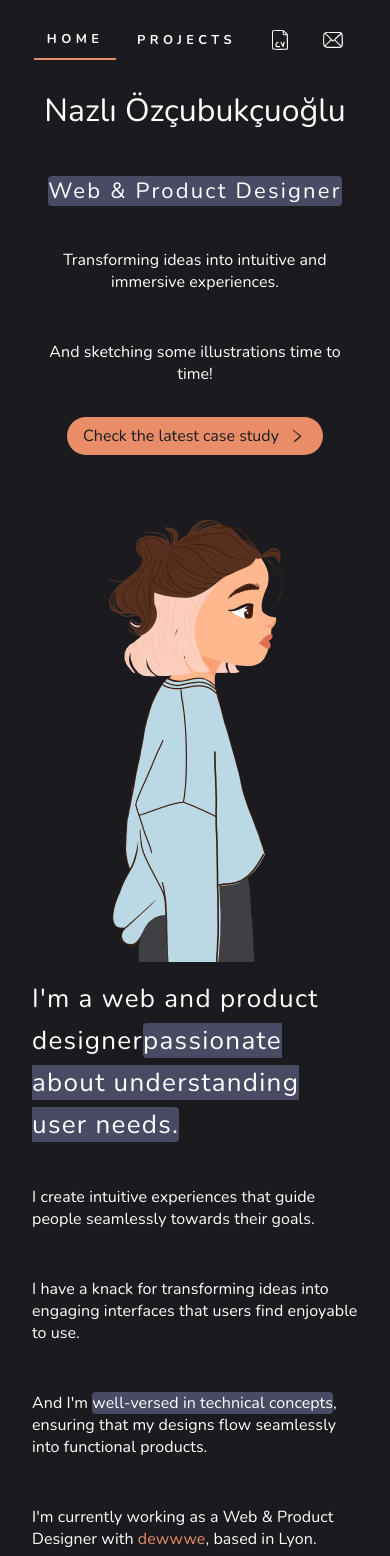
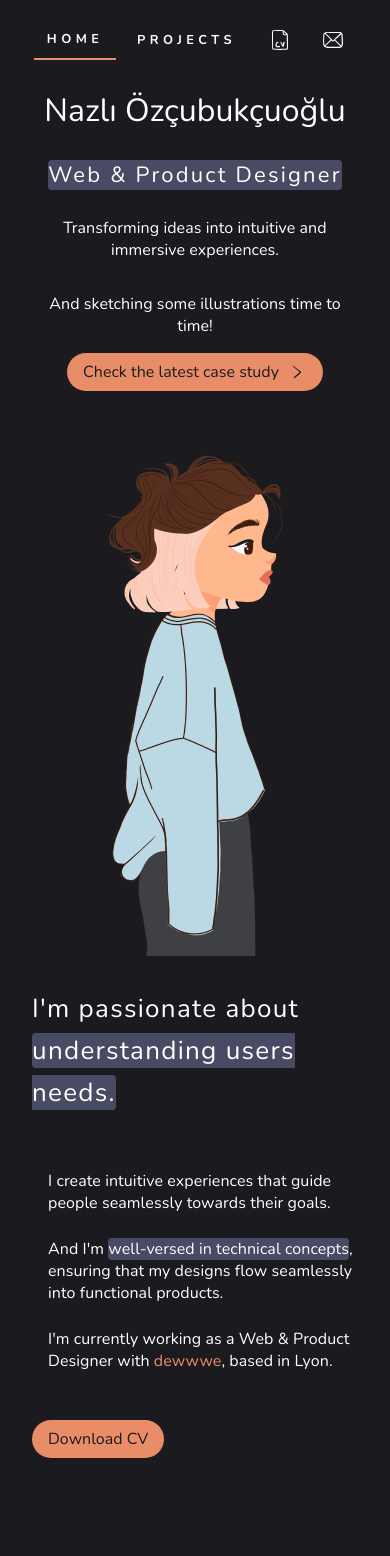
Before and after one commit to Greyfourt/greyfourt.github.io, a Next.js app: page / in a window 390 px wide. Shown: the top 1556 px of the page. Built offline with nearby package versions, Linux system fonts and the light colour scheme.

Commit message:
small css fixes

```diff
--- a/src/app/page.tsx
+++ b/src/app/page.tsx
@@ -20,31 +20,28 @@ export default function Home() {
           </button>
         </div>
 
-        <div className="CTAContainerRow">
-          <div className="CTAImage">
+        <div className="ctaContainerRow">
+          <div className="ctaImage">
             <img src="/illustration.png" alt="" />
           </div>
-          <div className="CTADescriptions">
-            <h2 className="CTAtitle">
-              I'm a web and product designer
-              <mark>passionate about understanding user needs.</mark>
+          <div className="ctaText">
+
+            <h2 className="ctatitle">
+              I'm passionate about <mark>understanding users needs.</mark>
             </h2>
+            <div className="ctaDescriptions">
               <p>
                 I create intuitive experiences that guide people seamlessly
                 towards their goals.
-            </p>
-            <p>
-              I have a knack for transforming ideas into engaging interfaces
-              that users find enjoyable to use.
               </p>
               <p>
                 And I'm <mark>well-versed in technical concepts</mark>, ensuring
                 that my designs flow seamlessly into functional products.
               </p>
               <p>
-              I'm currently working as a Web & Product Designer with{" "}
-              <a href="https://dewwwe.com/">dewwwe</a>, based in Lyon.
+                I'm currently working as a Web & Product Designer with <a href="https://dewwwe.com/">dewwwe</a>, based in Lyon.
               </p>
+            </div>
             <button className="button Primary">
               <a
                 href="https://greyfourt.github.io/CV_English_Nazli.pdf"
@@ -60,7 +57,7 @@ export default function Home() {
 
         <Projects />
 
-        <div className="CTAContainerColumn" id="Contact">
+        <div className="ctaContainerColumn" id="Contact">
           <h2>
             <mark>How can I be of help?</mark>
           </h2>
--- a/src/styles/base/_base.scss
+++ b/src/styles/base/_base.scss
@@ -24,7 +24,7 @@ body {
 .bodyContainer {
   @include flex(column, center, center);
 
-  & > * {
+  &>* {
     max-width: 1200px;
   }
 
@@ -394,7 +394,7 @@ button.CaseStudy.tag.active {
 
 .headerDescription {
   @include flex(column, center, center);
-  gap: 1.5rem;
+  gap: .5rem;
   padding: 4em 2em;
   width: 100%;
 
@@ -458,7 +458,7 @@ button.CaseStudy.tag.active {
   }
 }
 
-.CTAContainerRow {
+.ctaContainerRow {
   @include flex(row, center, center);
   padding: 4rem 2rem;
   gap: 2rem;
@@ -467,13 +467,17 @@ button.CaseStudy.tag.active {
     padding: 0px;
   }
 
-  & .CTADescriptions {
+  & .ctaText {
     @include flex(column, center, flex-start);
     gap: 1.5rem;
-    width: 50%;
+
+    & .ctaDescriptions {
+      @include flex(column, center, flex-start);
+      width: 100%;
+    }
   }
 
-  & .CTAImage {
+  & .ctaImage {
     @include flex(row, center, center);
     width: 50%;
   }
@@ -481,20 +485,22 @@ button.CaseStudy.tag.active {
   @media only screen and (max-width: 480px) {
     @include flex(column, center, center);
 
-    & .CTAImage {
+    & .ctaImage {
       width: 100%;
     }
 
-    & .CTADescriptions {
-      width: 100%;
-      padding: 1em;
-      background-color: $color-background;
-      margin-top: -90px
+    & .ctaText {
+      & .ctaDescriptions {
+        width: 100%;
+        padding: 1em;
+        background-color: $color-background;
+        // margin-top: -90px
+      }
     }
   }
 }
 
-.CTAContainerColumn {
+.ctaContainerColumn {
   @include flex(column, center, center);
   padding: 4rem 2rem;
   gap: 2rem;
```
Lines whose indentation alone changed are shown as unchanged.
